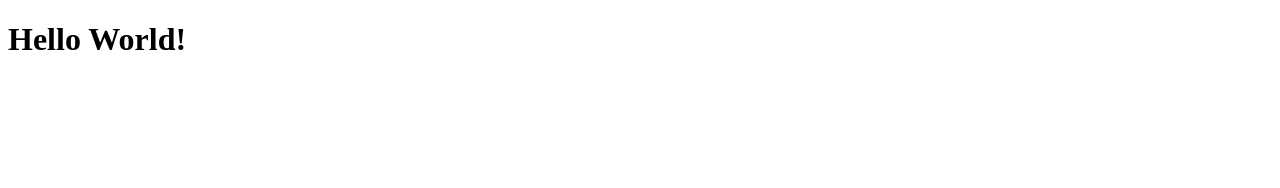
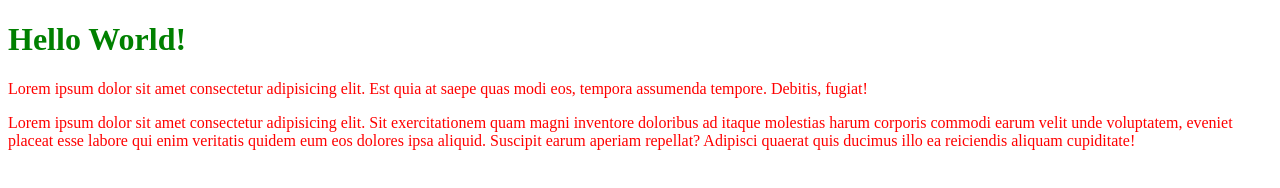
Before and after one commit to saiky-111/FRONTEND-DEV, a plain HTML site: page 07_CSS_INTRO/index.html in a window 1280 px wide. Drawn offline with Linux system fonts and the light colour scheme.

Commit message:
new commit

```diff
--- a/07_CSS_INTRO/index.html
+++ b/07_CSS_INTRO/index.html
@@ -1,14 +1,28 @@
 <!DOCTYPE html>
 <html lang="en">
-<head>
-    <meta charset="UTF-8">
-    <meta http-equiv="X-UA-Compatible" content="IE=edge">
-    <meta name="viewport" content="width=device-width, initial-scale=1.0">
+  <head>
+    <meta charset="UTF-8" />
+    <meta http-equiv="X-UA-Compatible" content="IE=edge" />
+    <meta name="viewport" content="width=device-width, initial-scale=1.0" />
 
-    <title>🛑 Change me</title>
-
-</head>
-<body>
-   <h1>Hello World!</h1>
-</body>
+    <title>CSS INTRO</title>
+  </head>
+  <body>
+    <h1 style="color: green">Hello World!</h1>
+    <!-- Color -> property changes the Color of the text. By default it comes as
+    Black.-->
+    <p style = "color:red";>
+      Lorem ipsum dolor sit amet consectetur adipisicing elit. Est quia at saepe
+      quas modi eos, tempora assumenda tempore. Debitis, fugiat!
+    </p>
+    <!-- <P> LOREM20</P> then enter -> THEN SHIFT+ALT+F TO FORMAT-->
+    <p style = "color:red";>
+      Lorem ipsum dolor sit amet consectetur adipisicing elit. Sit
+      exercitationem quam magni inventore doloribus ad itaque molestias harum
+      corporis commodi earum velit unde voluptatem, eveniet placeat esse labore
+      qui enim veritatis quidem eum eos dolores ipsa aliquid. Suscipit earum
+      aperiam repellat? Adipisci quaerat quis ducimus illo ea reiciendis aliquam
+      cupiditate!
+    </p>
+  </body>
 </html>
--- a/07_CSS_INTRO/style.css
+++ b/07_CSS_INTRO/style.css
@@ -0,0 +1,3 @@
+p{
+    color: red;
+}
```
Also changed, not shown: 07_CSS_INTRO/note.txt, 1 other file.
